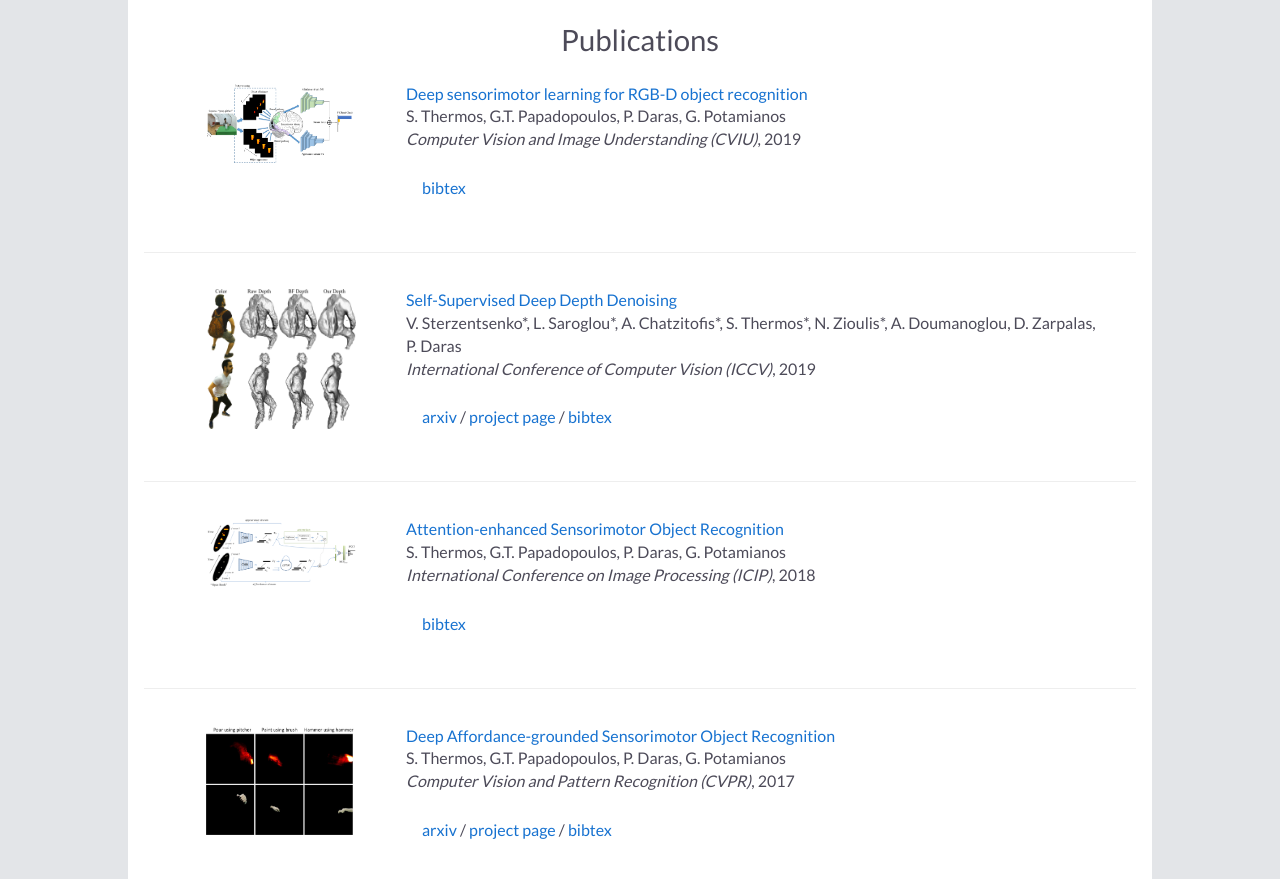
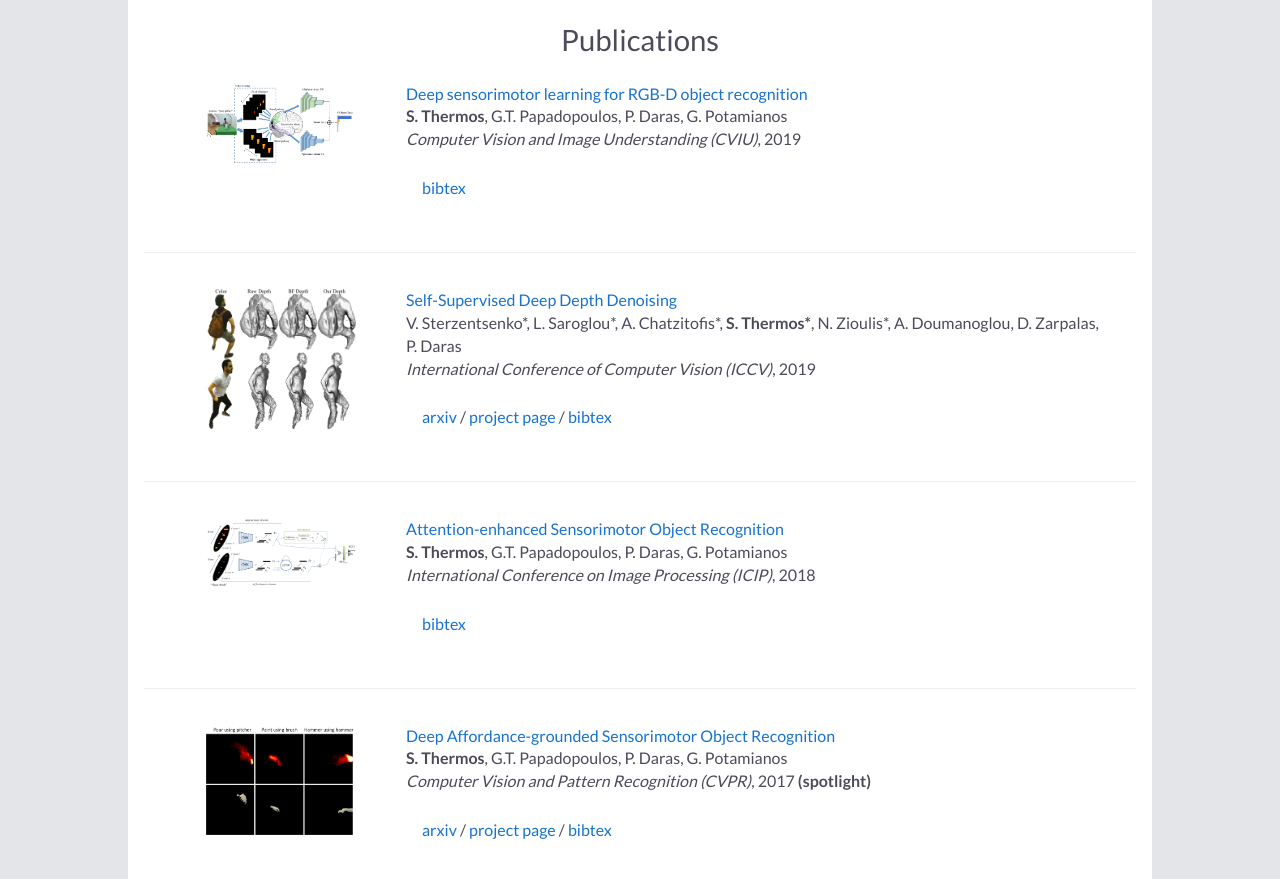
Before and after one commit to spthermo/spthermo.github.io, a Jekyll site: the page built from index.md, in a window 1280 px wide. Shown: the part 662-1541 px from the top of the page. Built offline with Jekyll 4.4.1, drawn with Linux system fonts in a browser that asks for light colours; nearby versions of some CDN libraries; our own code applies the rules of GitHub Pages for plain Markdown files.

Commit message:
Update default.html

```diff
--- a/_layouts/default.html
+++ b/_layouts/default.html
@@ -75,7 +75,7 @@
         <td width="25%" valign="top"><img src="assets/images/graphical_abstract.png" alt="game" width="150" height="80" style="border-style: none">
         <td width="75%" valign="top">
           <p><a href="https://www.sciencedirect.com/science/article/pii/S1077314219301432?via%3Dihub"><heading>Deep sensorimotor learning for RGB-D object recognition</heading></a><br>
-          S. Thermos, G.T. Papadopoulos, P. Daras, G. Potamianos<br>
+          <strong>S. Thermos</strong>, G.T. Papadopoulos, P. Daras, G. Potamianos<br>
           <em>Computer Vision and Image Understanding (CVIU)</em>, 2019 <br>
 
            <div class="paper" id="thermos2019cviu">
@@ -100,7 +100,7 @@
         <td width="25%" valign="top"><img src="assets/images/poisson.png" alt="iccv" width="150" height="140" style="border-style: none">
         <td width="75%" valign="top">
           <p><a href="https://arxiv.org/pdf/1909.01193.pdf"><heading>Self-Supervised Deep Depth Denoising</heading></a><br>
-          V. Sterzentsenko*, L. Saroglou*, A. Chatzitofis*, S. Thermos*, N. Zioulis*, A. Doumanoglou, D. Zarpalas, P. Daras<br>
+          V. Sterzentsenko*, L. Saroglou*, A. Chatzitofis*, <strong>S. Thermos*</strong>, N. Zioulis*, A. Doumanoglou, D. Zarpalas, P. Daras<br>
           <em>International Conference of Computer Vision (ICCV)</em>, 2019 <br>
 
           <div class="paper" id="sterzentsenko2019denoising">
@@ -126,7 +126,7 @@
         <td width="25%" valign="top"><img src="assets/images/main.png" alt="icip" width="150" height="70" style="border-style: none">
         <td width="75%" valign="top">
           <p><a href="https://ieeexplore.ieee.org/document/8451158"><heading>Attention-enhanced Sensorimotor Object Recognition</heading></a><br>
-          S. Thermos, G.T. Papadopoulos, P. Daras, G. Potamianos<br>
+          <strong>S. Thermos</strong>, G.T. Papadopoulos, P. Daras, G. Potamianos<br>
           <em>International Conference on Image Processing (ICIP)</em>, 2018 <br>
 
           <div class="paper" id="icip">
@@ -150,8 +150,8 @@
         <td width="25%" valign="top"><img src="assets/images/magn.jpg" alt="icip" width="150" height="110" style="border-style: none">
         <td width="75%" valign="top">
           <p><a href="http://openaccess.thecvf.com/content_cvpr_2017/papers/Thermos_Deep_Affordance-Grounded_Sensorimotor_CVPR_2017_paper.pdf"><heading>Deep Affordance-grounded Sensorimotor Object Recognition</heading></a><br>
-          S. Thermos, G.T. Papadopoulos, P. Daras, G. Potamianos<br>
-          <em>Computer Vision and Pattern Recognition (CVPR)</em>, 2017 <br>
+          <strong>S. Thermos</strong>, G.T. Papadopoulos, P. Daras, G. Potamianos<br>
+          <em>Computer Vision and Pattern Recognition (CVPR)</em>, 2017 <strong>(spotlight)</strong><br>
 
           <div class="paper" id="thermos2017cvpr">
             <a href="https://arxiv.org/abs/1704.02787">arxiv</a> /
```
